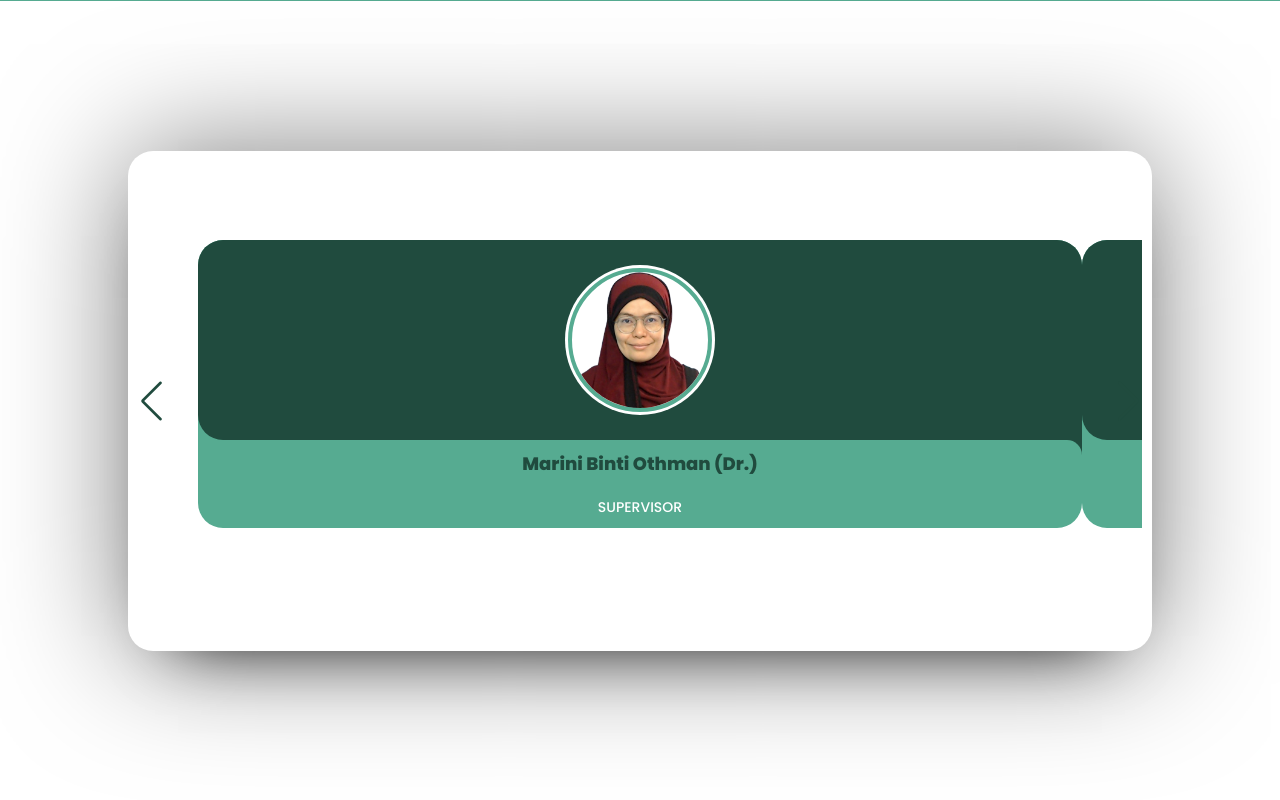
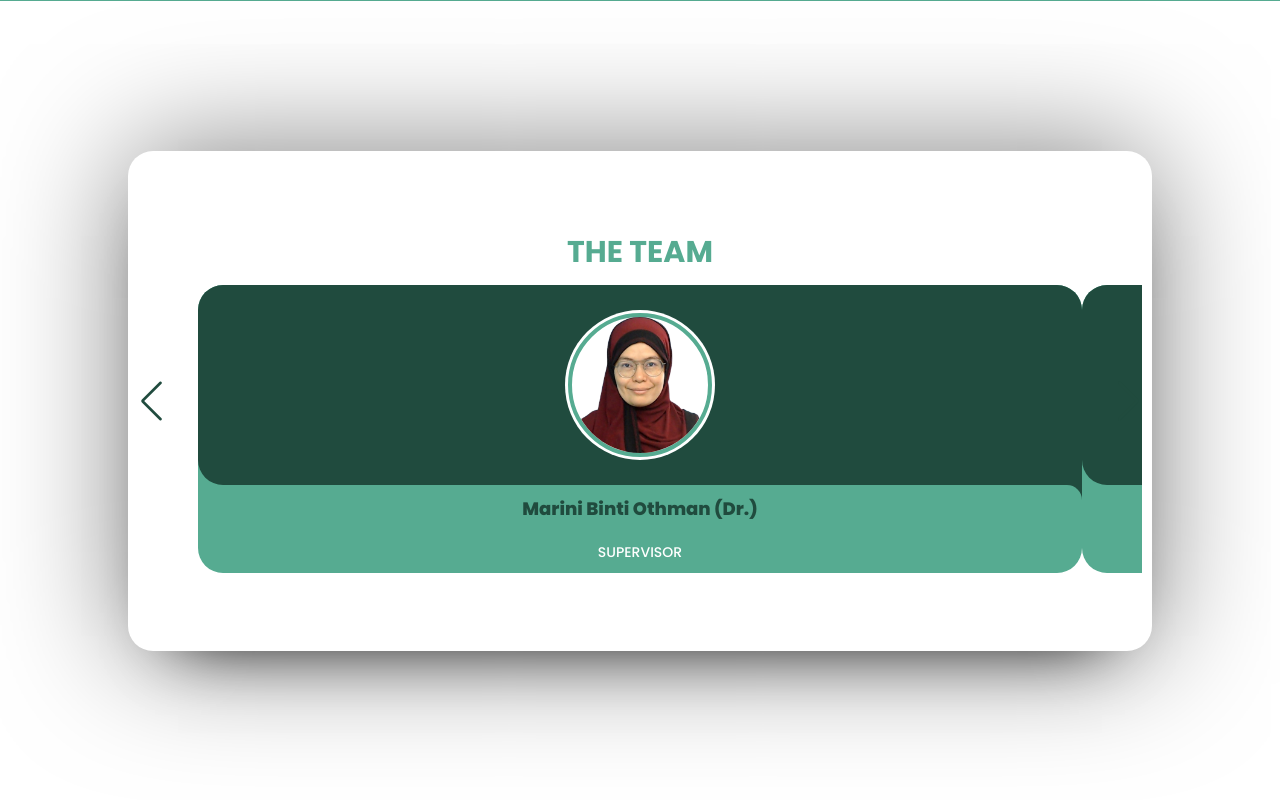
Before and after one commit to ridia6390/fyp_calventer, a PHP site: page /calventer/contact.php in a window 1280 px wide. Shown: the part 719-1519 px from the top of the page. Run offline with PHP 8.4, Linux system fonts and the light colour scheme.

Commit message:
almost there fixing up team

```diff
--- a/contact.php
+++ b/contact.php
@@ -45,7 +45,7 @@
   <div class="team">
     <div class="slide-container swiper">
       <div class="slide-content">
-
+        <h3>THE TEAM</h3>
         <div class="card-wrapper swiper-wrapper">
 
           <!-------------------MEET THE TEAM-------------->
@@ -114,7 +114,7 @@
             </div>
             <div class="card-content">
               <h2 class="name">Alsalam Club IIUM</h2>
-              <h3 class="description">CURRENT CLUB</h3>
+              <text class="description">CURRENT CLUB</text>
             </div>
           </div>
 
@@ -122,12 +122,12 @@
             <div class="image-content">
               <span class="overlay"></span>
               <div class="card-image">
-                <img src="images/madam.png" alt="" class="card-img">
+                <img src="images/nibras.png" alt="" class="card-img">
               </div>
             </div>
             <div class="card-content">
-              <h2 class="name">Marini Binti Othman (Dr.)</h2>
-              <h3 class="description">SUPERVISOR OF CALVENTER</h3>
+              <h2 class="name">Nibras Club IIUM</h2>
+              <text class="description">CURRENT CLUB</text>
             </div>
           </div>
 
@@ -137,12 +137,12 @@
             <div class="image-content">
               <span class="overlay"></span>
               <div class="card-image">
-                <img src="images/madam.png" alt="" class="card-img">
+                <img src="images/collaborator.jpg" alt="" class="card-img">
               </div>
             </div>
             <div class="card-content">
-              <h2 class="name">Marini Binti Othman (Dr.)</h2>
-              <h3 class="description">SUPERVISOR OF CALVENTER</h3>
+              <h2 class="name">Future Enagement</h2>
+              <text class="description">TO BE DETERMINED</text>
             </div>
           </div>
 
@@ -150,12 +150,12 @@
             <div class="image-content">
               <span class="overlay"></span>
               <div class="card-image">
-                <img src="images/madam.png" alt="" class="card-img">
+                <img src="images/collaborator.jpg" alt="" class="card-img">
               </div>
             </div>
             <div class="card-content">
-              <h2 class="name">Marini Binti Othman (Dr.)</h2>
-              <h3 class="description">SUPERVISOR OF CALVENTER</h3>
+              <h2 class="name">Future Enagement</h2>
+              <text class="description">TO BE DETERMINED</text>
             </div>
           </div>
 
@@ -163,18 +163,20 @@
             <div class="image-content">
               <span class="overlay"></span>
               <div class="card-image">
-                <img src="images/madam.png" alt="" class="card-img">
+                <img src="images/collaborator.jpg" alt="" class="card-img">
               </div>
             </div>
             <div class="card-content">
-              <h2 class="name">Marini Binti Othman (Dr.)</h2>
-              <h3 class="description">SUPERVISOR OF CALVENTER</h3>
+              <h2 class="name">Future Enagement</h2>
+              <text class="description">TO BE DETERMINED</text>
             </div>
           </div>
+
+
         </div>
         <div class="swiper-button-next swiper-navBtn "></div>
         <div class="swiper-button-prev swiper-navBtn "></div>
-        <div class="swiper-pagination"></div>
+        <div class="swiper-pagination swiper-dots"></div>
       </div>
     </div>
   </div>
```
